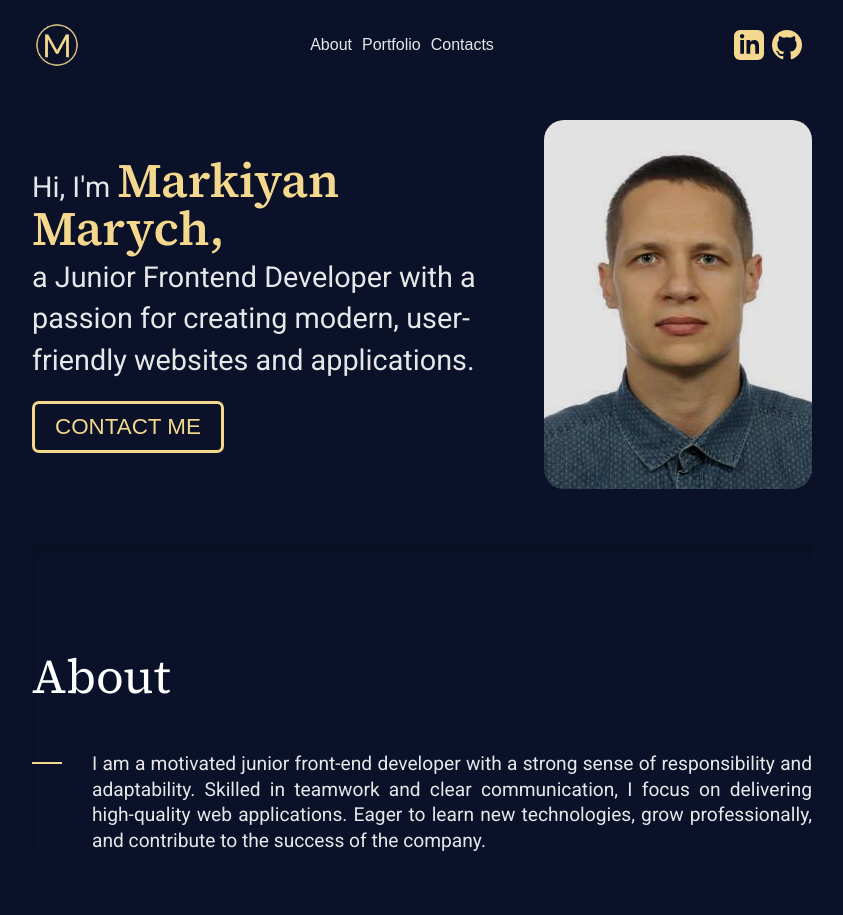
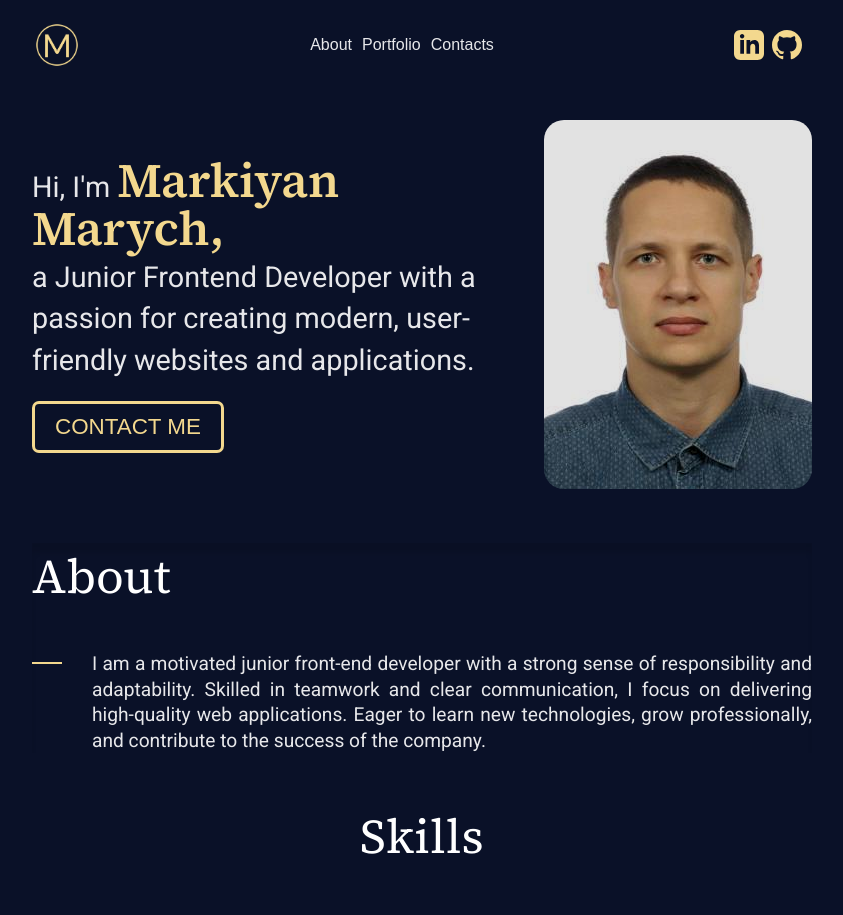
Before and after one commit to MarkiMark01/portfolio_vite_sass, a React (Vite) app: page / in a window 1280 px wide. Shown: the top 915 px of the page, without its empty margins (218-1061 px from the left). Built offline with nearby package versions, Linux system fonts and the light colour scheme.

Commit message:
created skills.scss

```diff
--- a/src/components/pages/about/about.module.scss
+++ b/src/components/pages/about/about.module.scss
@@ -6,7 +6,7 @@
     max-width: 780px;
     margin: 50px auto;
     box-shadow: inset 0 10px 5px rgba(0, 0, 0, 0.1);
-    padding-top: 100px;
+    padding-top: 100px 0;
 
     .text{
         color: rgba(255, 255, 255, 0.9);
--- a/src/components/pages/skills/Skills.jsx
+++ b/src/components/pages/skills/Skills.jsx
@@ -3,6 +3,7 @@ import styles from './skills.module.scss';
 const Skills = () => {
     return (
         <section id="skills">
+            <div className={styles.center}>
             <h2>Skills</h2>
             <div className={styles.skills}>
                 <div className={styles.skill}>
@@ -52,6 +53,7 @@ const Skills = () => {
                     <span></span>
                 </div>
             </div>
+            </div>
         </section>
     )
     }
--- a/src/components/pages/skills/skills.module.scss
+++ b/src/components/pages/skills/skills.module.scss
@@ -0,0 +1,8 @@
+:global(#skills) {
+
+
+
+    h2{
+        text-align: center;
+    }
+}
```
